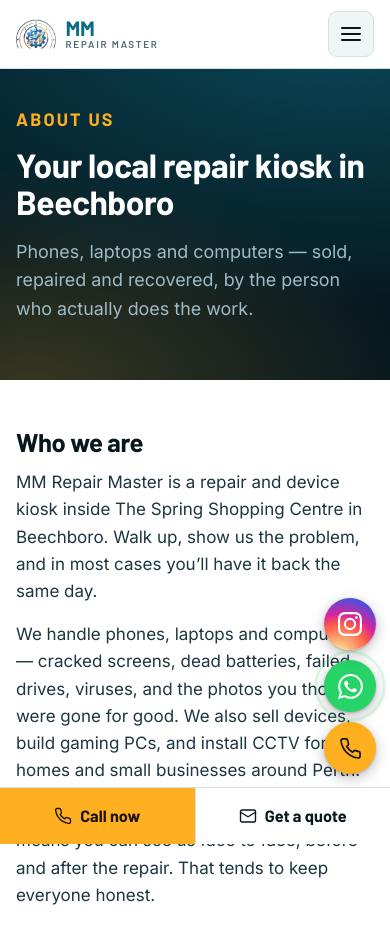
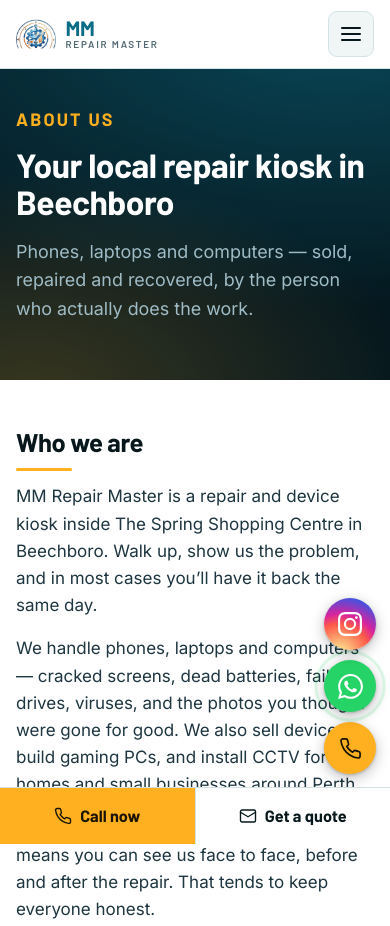
Before and after one commit to btechwalaagency-ship-it/manu-shop, a plain HTML site: page about.html in a window 390 px wide. Shown: the top 926 px of the page. Drawn offline with Linux system fonts and the light colour scheme.

Commit message:
More movement: scroll progress, header shrink, word-by-word headline
A third motion pass, at the client's request, adding visible movement
rather than only polish:

- Scroll progress bar across the top, driven by requestAnimationFrame
- Header shrinks from 68px to 56px once scrolled, logo scaling with it
- Hero headline splits into words that arrive in sequence
- Hero glow drifts with scroll position via a CSS custom property
- Service-page artwork floats gently once loaded
- Grid cards arrive from alternating sides rather than all from below
- Light sweeps across primary buttons on hover
- Floating contact buttons swing in on load, staggered
- Section headings draw a short accent rule beneath themselves

Everything animates transform and opacity only, so none of it triggers
layout. Measured 60fps through a scripted 2-second scroll of the
homepage.

The headline split rewrites the h1's DOM, so it only runs when motion is
allowed, and it walks child nodes rather than touching innerHTML - the
<em> wrapping "fixed fast" survives intact. Verified the rendered h1 text
is correct on all 12 pages: "MacBook, laptop and phone repair - fixed
fast." reads identically with motion on and off.

Swept 12 pages across three configurations - desktop with motion, desktop
with motion reduced, and mobile at 390px. All 36 clean: no hidden or
broken images, no invisible text, no horizontal overflow, no script
errors.

Co-Authored-By: Claude Opus 5 <noreply@anthropic.com>
Claude-Session: https://claude.ai/code/session_01MpkE5dMP2aJUCXURKsfjnZ

```diff
--- a/assets/site.js
+++ b/assets/site.js
@@ -25,6 +25,60 @@
       imgs.forEach(function (img) { img.classList.add("is-loaded"); });
     });
   })();
+
+  /* ---- scroll progress bar + hero glow drift ---- */
+  if (!reduced) {
+    var bar = document.createElement("div");
+    bar.className = "progress";
+    bar.setAttribute("aria-hidden", "true");
+    document.body.appendChild(bar);
+    var ticking = false;
+    var onFrame = function () {
+      var max = document.documentElement.scrollHeight - window.innerHeight;
+      var pct = max > 0 ? window.scrollY / max : 0;
+      bar.style.transform = "scaleX(" + pct.toFixed(4) + ")";
+      document.documentElement.style.setProperty("--sy", String(Math.round(window.scrollY)));
+      ticking = false;
+    };
+    window.addEventListener("scroll", function () {
+      if (!ticking) { ticking = true; requestAnimationFrame(onFrame); }
+    }, { passive: true });
+    onFrame();
+  }
+
+  /* ---- split the hero headline into words so they can arrive in turn ---- */
+  if (!reduced) {
+    var h1 = document.querySelector(".hero h1");
+    if (h1) {
+      var i = 0;
+      var walk = function (node) {
+        var out = document.createDocumentFragment();
+        [].slice.call(node.childNodes).forEach(function (child) {
+          if (child.nodeType === 3) {
+            child.textContent.split(/(\s+)/).forEach(function (tok) {
+              if (!tok) return;
+              if (/^\s+$/.test(tok)) { out.appendChild(document.createTextNode(tok)); return; }
+              var sp = document.createElement("span");
+              sp.className = "w";
+              sp.textContent = tok;
+              sp.style.animationDelay = (0.10 + i * 0.055).toFixed(3) + "s";
+              i++;
+              out.appendChild(sp);
+            });
+          } else if (child.nodeType === 1) {
+            var clone = child.cloneNode(false);
+            clone.appendChild(walk(child));
+            out.appendChild(clone);
+          }
+        });
+        return out;
+      };
+      var frag = walk(h1);
+      h1.textContent = "";
+      h1.appendChild(frag);
+      h1.classList.add("is-split");
+    }
+  }
 
   /* ---- back to top ---- */
   (function () {
--- a/assets/style.css
+++ b/assets/style.css
@@ -711,3 +711,88 @@ img.logo__mark {
 .to-top:hover { background: var(--surface-2); }
 .to-top:focus-visible { outline: 3px solid var(--accent); outline-offset: 3px; }
 @media (min-width: 880px) { .to-top { left: 24px; bottom: 24px; } }
+
+
+/* =========================================================
+   Motion, part three - more movement
+   ========================================================= */
+
+/* scroll progress bar - structure outside the query so it is simply
+   invisible, not broken, when motion is reduced */
+.progress {
+  position: fixed; top: 0; left: 0; right: 0; height: 3px; z-index: 90;
+  background: var(--accent); transform: scaleX(0); transform-origin: left center;
+  pointer-events: none;
+}
+@media (prefers-reduced-motion: reduce) { .progress { display: none; } }
+
+@media (prefers-reduced-motion: no-preference) {
+
+  /* ---- header shrinks as you scroll away from the top ---- */
+  .site-header__inner { transition: min-height .3s cubic-bezier(.22,.8,.3,1); }
+  .site-header.is-stuck .site-header__inner { min-height: 56px; }
+  .logo__mark, .logo__text { transition: transform .3s cubic-bezier(.22,.8,.3,1); }
+  .site-header.is-stuck .logo__mark { transform: scale(.86); }
+  .site-header.is-stuck .logo__text { transform: scale(.92); transform-origin: left center; }
+
+  /* ---- headline arrives a word at a time ---- */
+  @keyframes wordIn {
+    from { opacity: 0; transform: translateY(22px) rotate(2deg); }
+    to   { opacity: 1; transform: none; }
+  }
+  .hero h1 .w {
+    display: inline-block;
+    animation: wordIn .62s cubic-bezier(.22,.8,.3,1) backwards;
+  }
+  /* when words are split, the block-level h1 animation is switched off */
+  .hero h1.is-split { animation: none; }
+
+  /* ---- hero glow drifts as you scroll ---- */
+  .hero::after { transform: translateY(calc(var(--sy, 0) * .18px)); will-change: transform; }
+
+  /* ---- service-page artwork breathes ---- */
+  @keyframes floaty {
+    0%,100% { transform: translateY(0); }
+    50%     { transform: translateY(-9px); }
+  }
+  .hero__art.is-loaded { animation: heroIn .72s cubic-bezier(.22,.8,.3,1) backwards .26s,
+                                    floaty 6.5s ease-in-out 1.1s infinite; }
+
+  /* ---- cards arrive from alternating sides ---- */
+  .grid--3 > .reveal:nth-child(3n+1),
+  .grid--2 > .reveal:nth-child(2n+1) { transform: translateY(18px) translateX(-22px); }
+  .grid--3 > .reveal:nth-child(3n),
+  .grid--2 > .reveal:nth-child(2n)   { transform: translateY(18px) translateX(22px); }
+  .grid--3 > .reveal.is-in,
+  .grid--2 > .reveal.is-in { transform: none; }
+
+  /* ---- light sweeps across a primary button on hover ---- */
+  .btn--primary { position: relative; overflow: hidden; isolation: isolate; }
+  .btn--primary::before {
+    content: ""; position: absolute; inset: 0; z-index: -1;
+    background: linear-gradient(105deg, transparent 35%,
+                rgba(255,255,255,.55) 50%, transparent 65%);
+    transform: translateX(-120%);
+    transition: transform .6s cubic-bezier(.22,.8,.3,1);
+  }
+  .btn--primary:hover::before { transform: translateX(120%); }
+
+  /* ---- floating buttons swing in on load ---- */
+  @keyframes fabIn {
+    from { opacity: 0; transform: translateY(14px) scale(.8); }
+    to   { opacity: 1; transform: none; }
+  }
+  .fab { animation: fabIn .5s cubic-bezier(.34,1.3,.64,1) backwards; }
+  .fab-stack .fab:nth-child(1) { animation-delay: .55s; }
+  .fab-stack .fab:nth-child(2) { animation-delay: .65s; }
+  .fab-stack .fab:nth-child(3) { animation-delay: .75s; }
+
+  /* ---- section headings get a rule that draws itself ---- */
+  .section h2.reveal::after {
+    content: ""; display: block; height: 3px; width: 56px; border-radius: 3px;
+    background: var(--accent); margin-top: .7rem;
+    transform: scaleX(0); transform-origin: left center;
+    transition: transform .6s cubic-bezier(.22,.8,.3,1) .25s;
+  }
+  .section h2.reveal.is-in::after { transform: scaleX(1); }
+}
```
